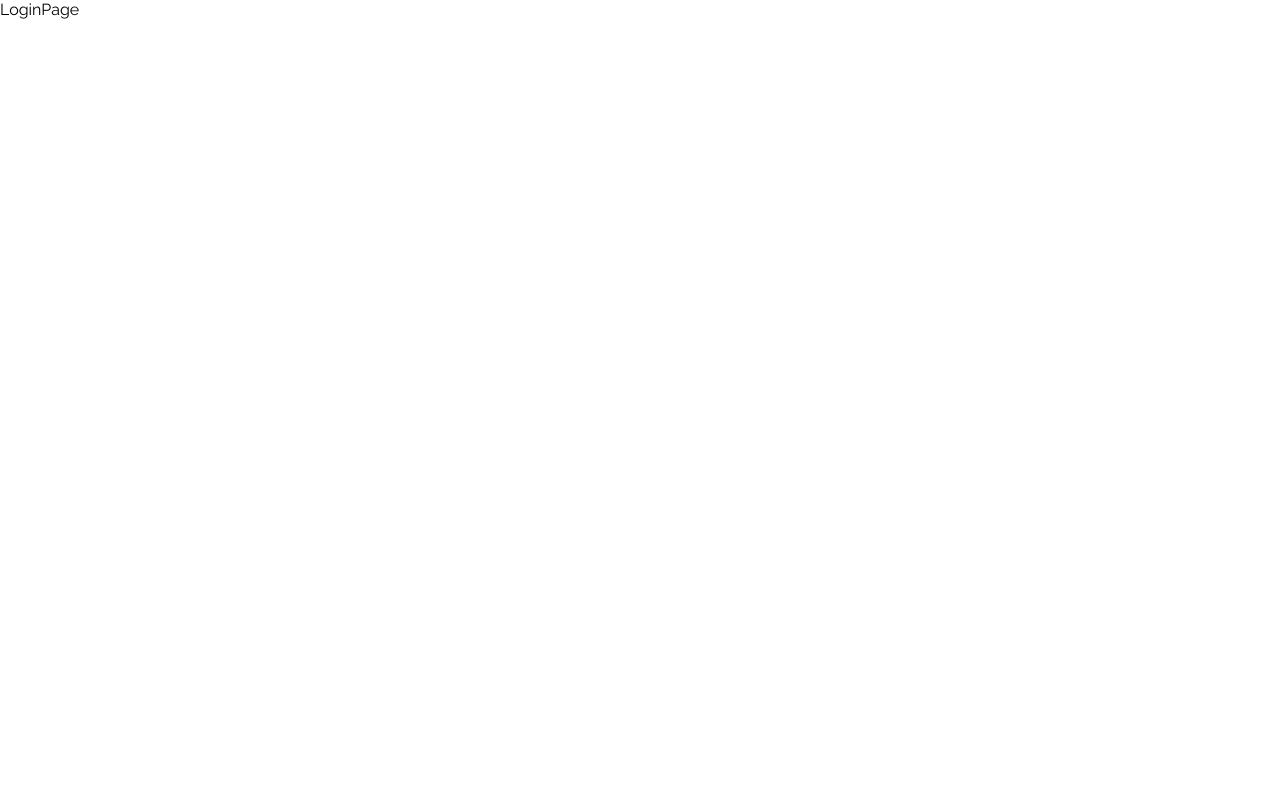
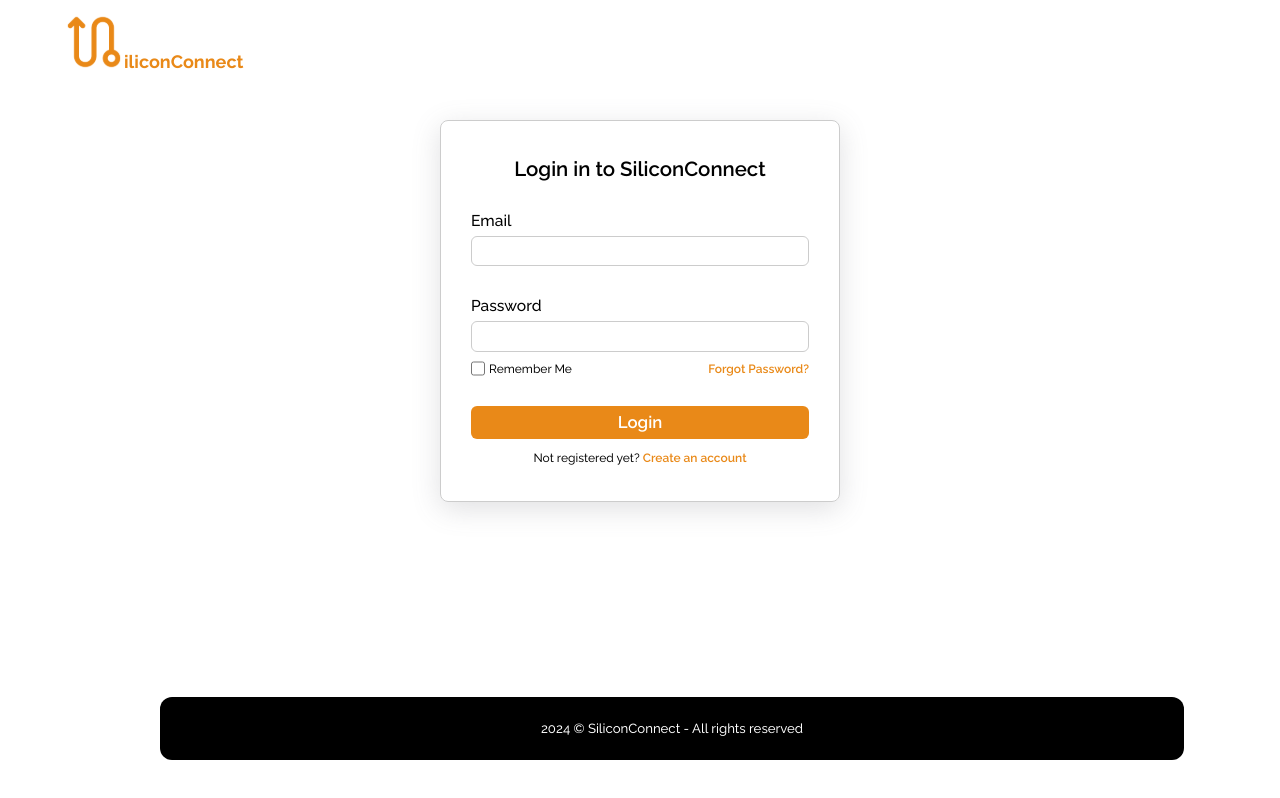
Before and after one commit to PrivateHackverseSiliconDreamers/GetAJob, a React (Vite) app in the folder FrontEnd/: page /login in a window 1280 px wide. Built offline with nearby package versions, Linux system fonts and the light colour scheme.

Commit message:
landingPage-done

```diff
--- a/FrontEnd/package.json
+++ b/FrontEnd/package.json
@@ -6,6 +6,7 @@
   "scripts": {
     "dev": "vite",
     "build": "vite build",
+    "net":"vite --host",
     "lint": "eslint . --ext js,jsx --report-unused-disable-directives --max-warnings 0",
     "preview": "vite preview"
   },
--- a/FrontEnd/src/index.css
+++ b/FrontEnd/src/index.css
@@ -15,6 +15,7 @@
   --border-color: #ccc;
   --purple-circle-colour: #8D3E9A;
   --skills-colour-fill: #DDDDDD;
+  --hover-main-orange: #e5800e
 
 }
 
--- a/FrontEnd/src/pages/LandingPage.jsx
+++ b/FrontEnd/src/pages/LandingPage.jsx
@@ -35,7 +35,7 @@
       </div>
       <div className="body-container">
         <div className="landing-body">
-          <div>
+          <div className='hero-body-container'>
             <h1 className="landing-hero-text">
               SiliconConnect: Empowering{' '}
               <span className="landing-highlight">Polytechnique Yaoundé's</span>{' '}
@@ -56,6 +56,7 @@
               </button>
             </div>
           </div>
+
           <div className="hero-img-div">
             <img src={heroIcon} alt="hero-icon" />
           </div>
--- a/FrontEnd/src/pages/LoginPage.jsx
+++ b/FrontEnd/src/pages/LoginPage.jsx
@@ -1,9 +1,69 @@
-import React from 'react'
+import React, { useState } from 'react';
+import logo from '../assets/images/silicon_logo.svg';
+import heroIcon from '../assets/images/hero-image.svg';
+import './stylesheet/LoginPage.css';
+import { NavLink, Link } from 'react-router-dom';
 
 const LoginPage = () => {
+
+  const [email, setEmail] = useState("");
+  const [password, setPassword] = useState("");
+
   return (
-    <div>LoginPage</div>
-  )
-}
+    <div className="login-container">
+      <div className="header-container">
+        <div className="landing-header">
+          <div className="landing-silicon-logo">
+            <img
+              src={logo}
+              alt="silicon logo"
+              className="landing-silicon-logo-img"
+            />
 
-export default LoginPage
+            <p className="landing-logo-text">iliconConnect</p>
+          </div>
+        </div>
+      </div>
+      <div className="body-container">
+        <div className="body-container-content">
+          <form action="" className="login-form">
+            <p className="login-text">Login in to SiliconConnect</p>
+            <div className="email-div-login">
+              <label className='label-input'  htmlFor="Email-login">Email</label>
+              <input value={email} onChange={(e) => setEmail(e.target.value)} id="Email-login" type="text" />
+            </div>
+            <div className="password-div-login">
+              <div className="password-div-login-content">
+                <label className='label-input'  htmlFor="Password-login">Password</label>
+                <input value={password} onChange={(e)  => setPassword(e.target.value)} id="Password-login" type="password" />
+              </div>
+
+              <div className="password-div-login-checks">
+                <div className='login-check-div'>
+                  <input type="checkbox" className="checkbox-label" name="" id="rememberMe" />
+                  <label htmlFor="rememberMe" className='remember-me'>Remember Me</label>
+                </div>
+
+                <Link className="forgot-password" to="/">
+                  Forgot Password?
+                </Link>
+              </div>
+            </div>
+            <div className="login-div-button">
+              <button className='login-btn'>Login</button>
+              <p className='not-registered-text'>
+                Not registered yet? <Link className='create-account' to="/">Create an account</Link>
+              </p>
+            </div>
+          </form>
+        </div>
+
+        <div className="login-header-body">
+          <p>2024 © SiliconConnect - All rights reserved</p>
+        </div>
+      </div>
+    </div>
+  );
+};
+
+export default LoginPage;
--- a/FrontEnd/src/pages/stylesheet/LandingPage.css
+++ b/FrontEnd/src/pages/stylesheet/LandingPage.css
@@ -1,5 +1,5 @@
 .landing-container{
-    height: 100dvh;
+    height: 100vh;
     background-color: var(--secondary-orange-fill);
 }
 .header-container{
@@ -15,7 +15,6 @@
 .body-container{
     width: 75%;
     margin: 0 auto;
-    /* background-color: red; */
     max-width: 1500px;
 }
 
@@ -24,6 +23,7 @@
     justify-content: space-between;
     align-items: center;
     padding: 1rem 0;
+
 }
 .landing-silicon-logo{
     color : var(--main-orange);
@@ -58,7 +58,7 @@
     color:var(--light-black-color);
     background-color: inherit;
     border: none;
-    padding: .4em 1.4em;
+    padding: .5em 1.4em;
     font-size: 1.6rem;
     border-radius: 42px;
     font-weight: 500;
@@ -73,28 +73,33 @@
 
 .landing-body{
     display: flex;
+    justify-content: center;
     align-items: center;
-    justify-content: flex-end;
     margin: 2rem 0 0;
+
 }
-.landing-body > div{
+.hero-body-container{
     display: flex;
-    justify-content: space-between;
-    flex-flow: column wrap;
+    flex-direction: column;
     gap: 3.5rem;
+    width: 45%;
+    /* background-color:pink; */
 }
 .landing-hero-text{
     line-height: 1.3;
+    font-weight: 550;
 }
 .landing-highlight{
     color: var(--main-orange);
 }
 .hero-img-div{
-    align-self: flex-start;
+    align-items: flex-start;
+    width: 55%;
+    /* background-color: red; */
 }
 .hero-img-div img{
     object-fit: contain;
-    width: 730px;
+    width: 100%;
 }
 
 .landing-body-text{
@@ -108,9 +113,9 @@
 }
 .landing-start-btn{
     background-color:var(--main-orange) ;
-    font-size: 2rem;
+    font-size: 1.6rem;
     font-weight: 550;
-    padding: .6em 1.6em;
+    padding: .6em 1.8em;
     border-radius: 42px;
     color:#fff;
     border: none;
@@ -121,3 +126,12 @@
 .landing-start-btn:hover{
     transform: scale(1.02);
 }
+
+@media only screen and (min-width: 1000px) and (max-width: 1600px){
+    html{
+        font-size: 12px;
+    }
+    .landing-body{
+        margin: 0px;
+    }
+}
--- /dev/null
+++ b/FrontEnd/src/pages/stylesheet/LoginPage.css
@@ -0,0 +1,148 @@
+.login-container{
+    height: 100vh;
+}
+.body-container-content {
+    display: flex;
+    justify-content: center;
+    align-items: center;
+    margin-top: 8rem;
+
+}
+.login-form{
+    border: 1px solid var(--border-color);
+    padding: 3rem 2.5rem;
+    display: flex;
+    flex-direction: column;
+    gap:  2.5rem;
+    width: 500px;
+    border-radius: 8px;
+    box-shadow: rgba(100, 100, 111, 0.2) 0px 7px 29px 0px;
+}
+input{
+    padding: .6rem;
+    font-family: 'Raleway', sans-serif;
+    font-size: 1rem;
+    border-radius: 6px;
+    outline: none;
+    border: 1px solid var(--border-color);
+}
+input:focus{
+    border: 2px solid var(--border-color);
+
+}
+.label-input{
+    font-weight: 500;
+    font-size: 1.3rem;
+}
+.login-text{
+    font-weight: 600;
+    font-size: 1.7rem;
+    text-align: center;
+}
+
+.email-div-login{
+    display: flex;
+    flex-direction: column;
+    gap: .5rem;
+}
+.password-div-login{
+    display: flex;
+    flex-direction: column;
+    gap: .8rem;
+}
+.password-div-login-content{
+    display: flex;
+    flex-direction: column;
+    gap: .5rem;
+}
+.password-div-login-checks{
+    display: flex;
+    justify-content: space-between;
+    align-items: center;
+
+}
+.login-btn{
+    width: 100%;
+}
+.not-registered-text{
+    text-align: center;
+}
+.login-div-button{
+    display: flex;
+    flex-direction: column;
+    gap: 1rem;
+
+}
+.login-check-div{
+    display: flex;
+    align-items: center;
+    gap: .3rem;
+}
+.login-btn{
+    background-color: var(--main-orange);
+    border: none;
+    color: white;
+    font-family: 'Raleway', sans-serif;
+    font-weight: 600;
+    font-size: 1.4rem;
+    border-radius: 6px;
+    padding: .4em 0;
+}
+.login-btn:hover{
+    background-color: var(--hover-main-orange);
+}
+.create-account{
+    text-decoration: none;
+    color: var(--main-orange);
+    font-weight: 550;
+}
+.create-account:hover{
+    text-decoration: underline;
+}
+.forgot-password{
+    text-decoration: none;
+    color: var(--main-orange);
+    font-weight: 550;
+}
+
+input[type="checkbox"] {
+    width: 1.2rem;
+    height: 1.2rem;
+    border-color: var(--border-color);
+
+}
+.remember-me{
+    font-weight: 450;
+}
+.not-registered-text{
+    font-weight: 450;
+}
+
+.login-header-body{
+    background-color: black;
+    color: white;
+    position: fixed;
+    width: 80%;
+    bottom: 40px;
+    padding: 2rem;
+    border-radius: 12px;
+    margin: 0 auto;
+}
+.login-header-body>p{
+    text-align: center;
+    font-size: 1.1rem;
+    font-weight: 450;
+}
+
+@media only screen and (min-width: 1000px) and (max-width: 1600px){
+    html{
+        font-size: 12px;
+    }
+    .body-container-content{
+        margin-top: 3rem;
+    }
+    .login-form{
+        width: 400px;
+    }
+
+}
```
